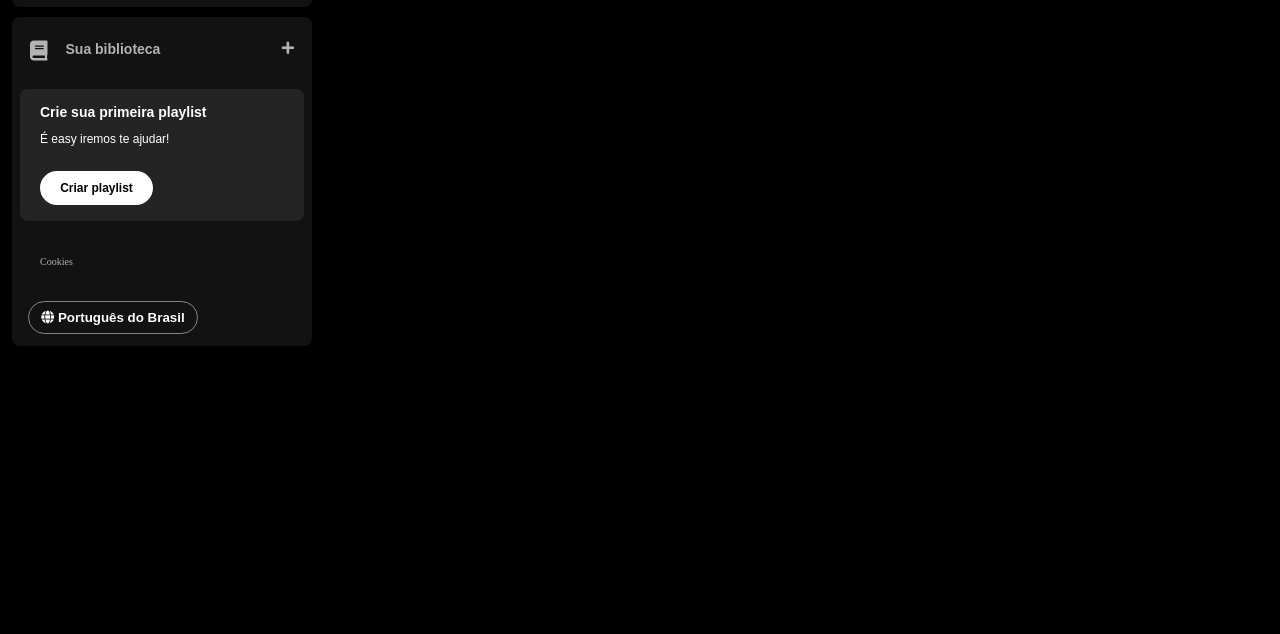
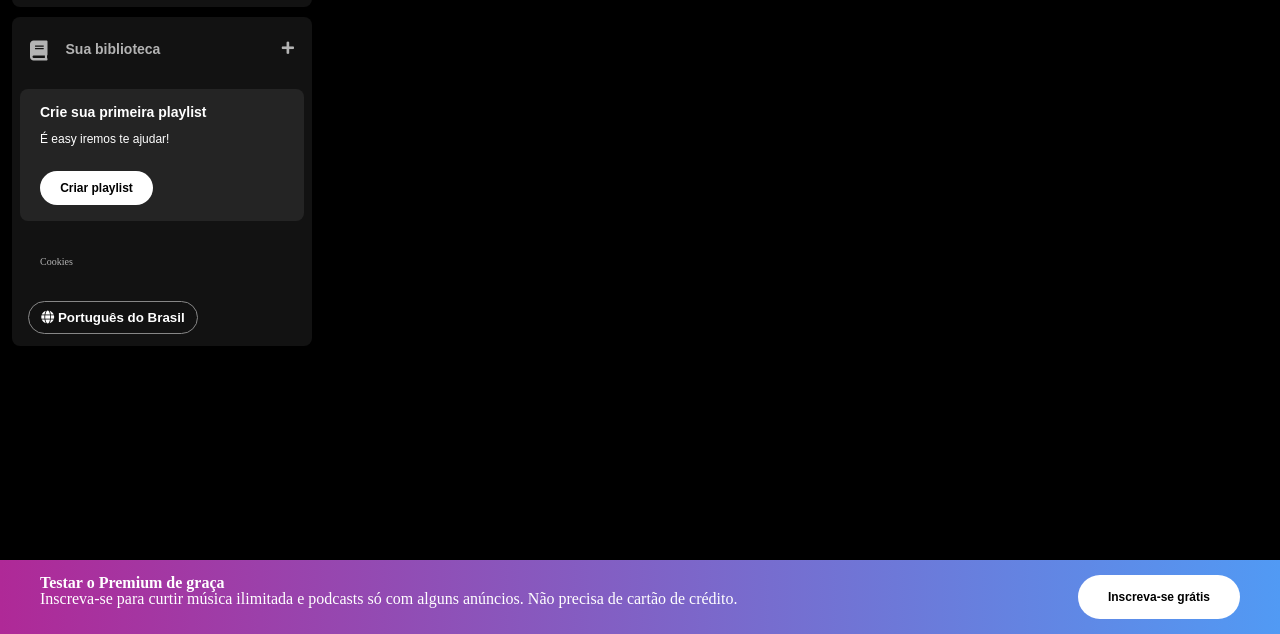
Before and after one commit to AndreyCadmo/Spotify-Imersao-Alura, a plain HTML site: page index.html in a window 1280 px wide. Shown: the part 166-800 px from the top of the page. Drawn offline with Linux system fonts and the light colour scheme.

Commit message:
Adicionando o footer (paid promotion)

```diff
--- a/index.html
+++ b/index.html
@@ -78,8 +78,23 @@
         </div>
 
 
+
     </div>
+</div>
+ <!-- DESAFIO AULA 2 -->
+<footer class="paid_promotion">
+    <div class="text">
+      <p class="title">Testar o Premium de graça</p>
+      <p class="subtitle">
+        Inscreva-se para curtir música ilimitada e podcasts só com alguns
+        anúncios. Não precisa de cartão de crédito.
+      </p>
     </div>
+    <div class="button">
+      <button type="button">Inscreva-se grátis</button>
+    </div>
+  </footer>
+
     <!-- DESAFIO AULA 1
         <div class="library">
         <nav class="library_navigation">
--- a/src/Style/style.css
+++ b/src/Style/style.css
@@ -185,3 +185,37 @@ body {
     margin: 8px;
     padding: 8px;
 }
+
+.paid_promotion{
+    position: fixed;
+    bottom: 0;
+    left: 0;
+    right: 0;
+    background: linear-gradient(to right, #AF2997, #519AF4);
+    padding: 15px 40px;
+    display: flex;
+    justify-content: space-between;
+    color: var(--letter-color-white);
+}
+
+.paid_promotion .text .title {
+    font-weight: 600;
+    font-size: medium;
+}
+
+.paid_promotion .text .subtitle {
+    font-size: medium;
+
+}
+
+.paid_promotion button {
+    background-color: var(--background-button);
+    color: var(--letter-color-black);
+    font-size: 12px;
+    font-weight: bold;
+    padding: 15px 30px;
+    border: 0px;
+    border-radius: 40px;
+    cursor: pointer;
+    flex-shrink: 0;
+}
```
